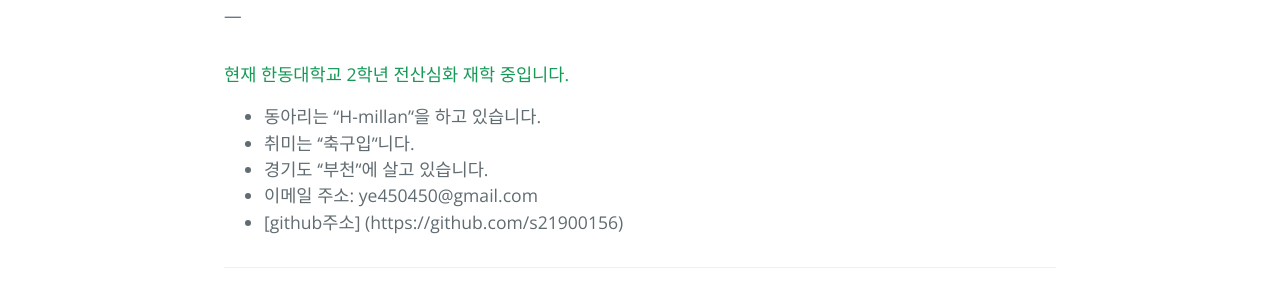
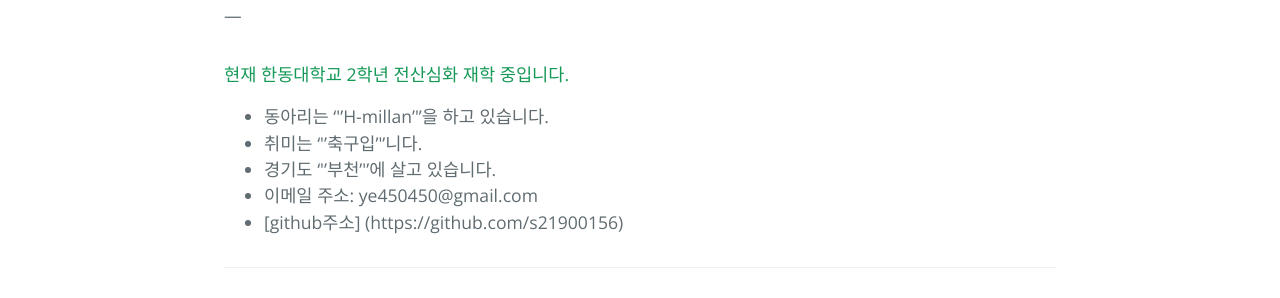
Before and after one commit to s21900156/s21900156.github.io, a Jekyll site: the page built from post.md, in a window 1280 px wide. Shown: the part 509-807 px from the top of the page. Built offline with Jekyll 4.4.1, drawn with Linux system fonts in a browser that asks for light colours.

```diff
--- a/post.md
+++ b/post.md
@@ -13,8 +13,8 @@ last_modified_at: 2022-05-01 T08:06:00-05:00
 1999년 08월 18일
 ---
 #### 현재 한동대학교 2학년 전산심화 재학 중입니다.
-+ 동아리는 ''H-millan''을 하고 있습니다.
-+ 취미는 ''축구입''니다.
-+ 경기도 ''부천''에 살고 있습니다.
++ 동아리는 '''H-millan'''을 하고 있습니다.
++ 취미는 '''축구입'''니다.
++ 경기도 '''부천'''에 살고 있습니다.
 + 이메일 주소: ye450450@gmail.com
 + [github주소]  (https://github.com/s21900156)
```
